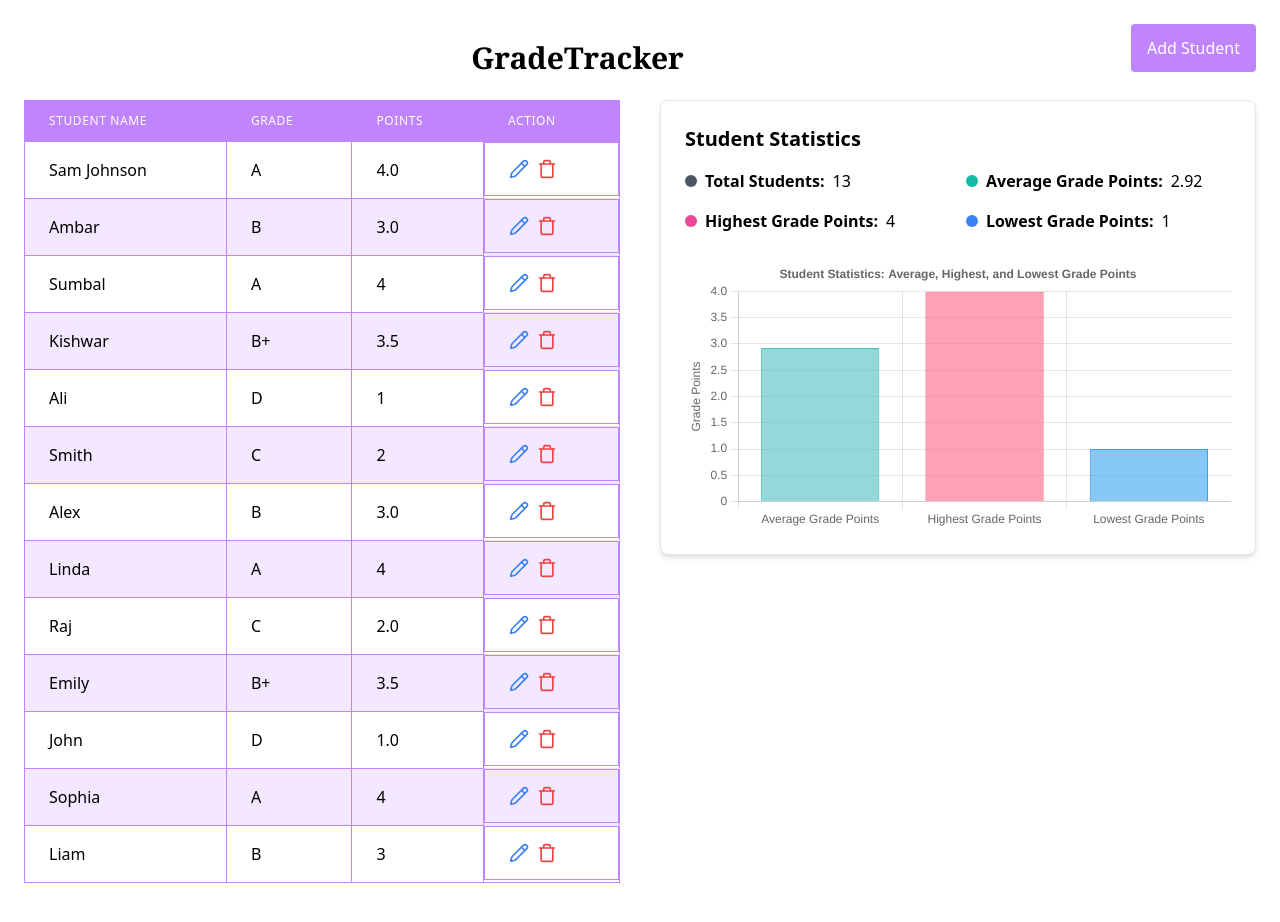
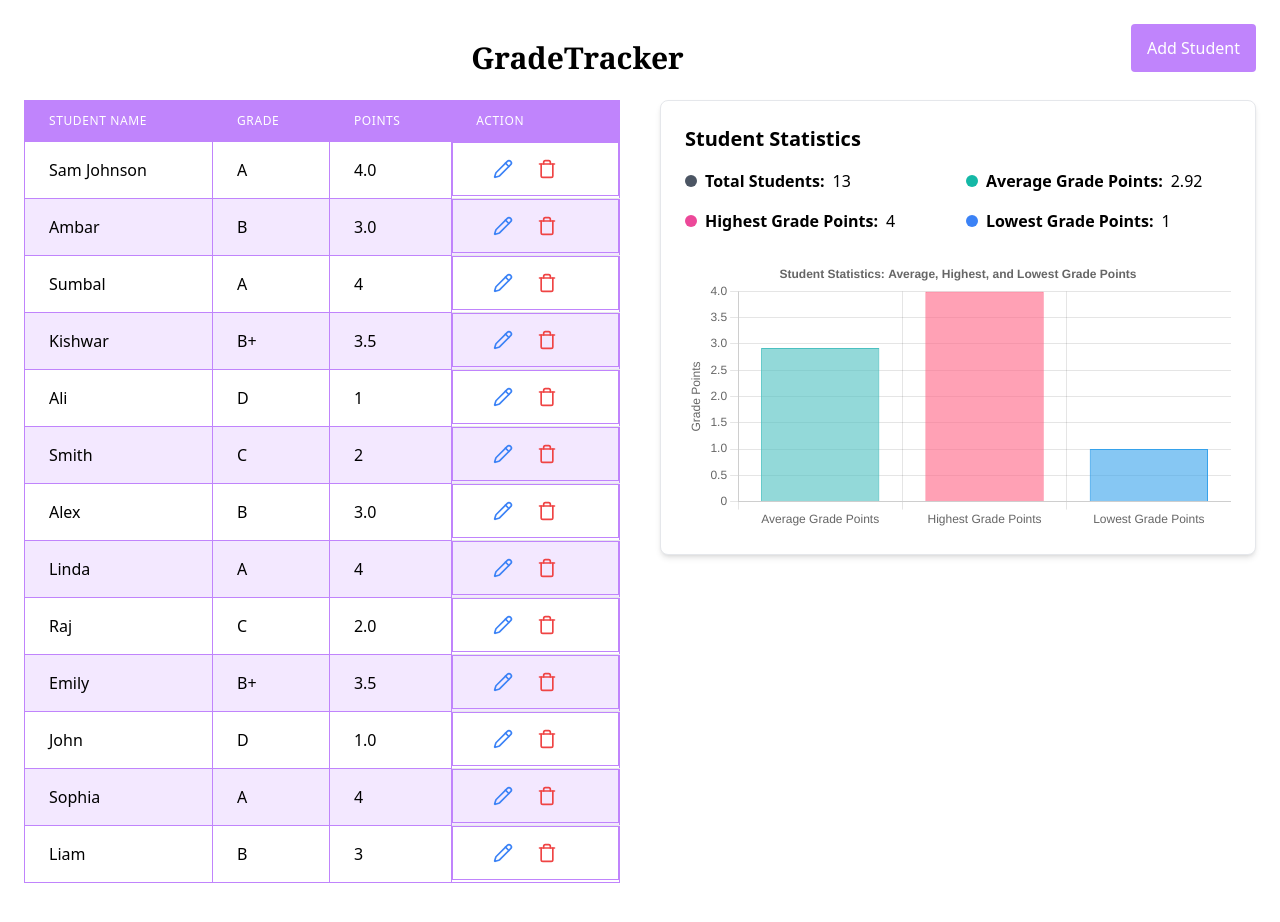
Before and after one commit to kainat333/Nexariza_Student_Grade_Tracker, a React (Vite) app: page / in a window 1280 px wide. Shown: the top 922 px of the page. Built offline with nearby package versions, Linux system fonts and the light colour scheme; data requests are answered from the project's data file.

Commit message:
Spacing component adjustment

```diff
--- a/src/pages/gradetracker/index.tsx
+++ b/src/pages/gradetracker/index.tsx
@@ -210,9 +210,9 @@ const GradeTracker = () => {
                         <>
                           <button
                             onClick={() => handleEditClick(student)}
-                            className="text-blue-500 hover:text-blue-700"
+                            className="text-blue-500 hover:text-blue-700 "
                           >
-                            <Pencil size={20} />
+                            <Pencil className="flex mx-4" size={20} />
                           </button>
                           <button
                             onClick={() => handleDelete(student.id)}
```
